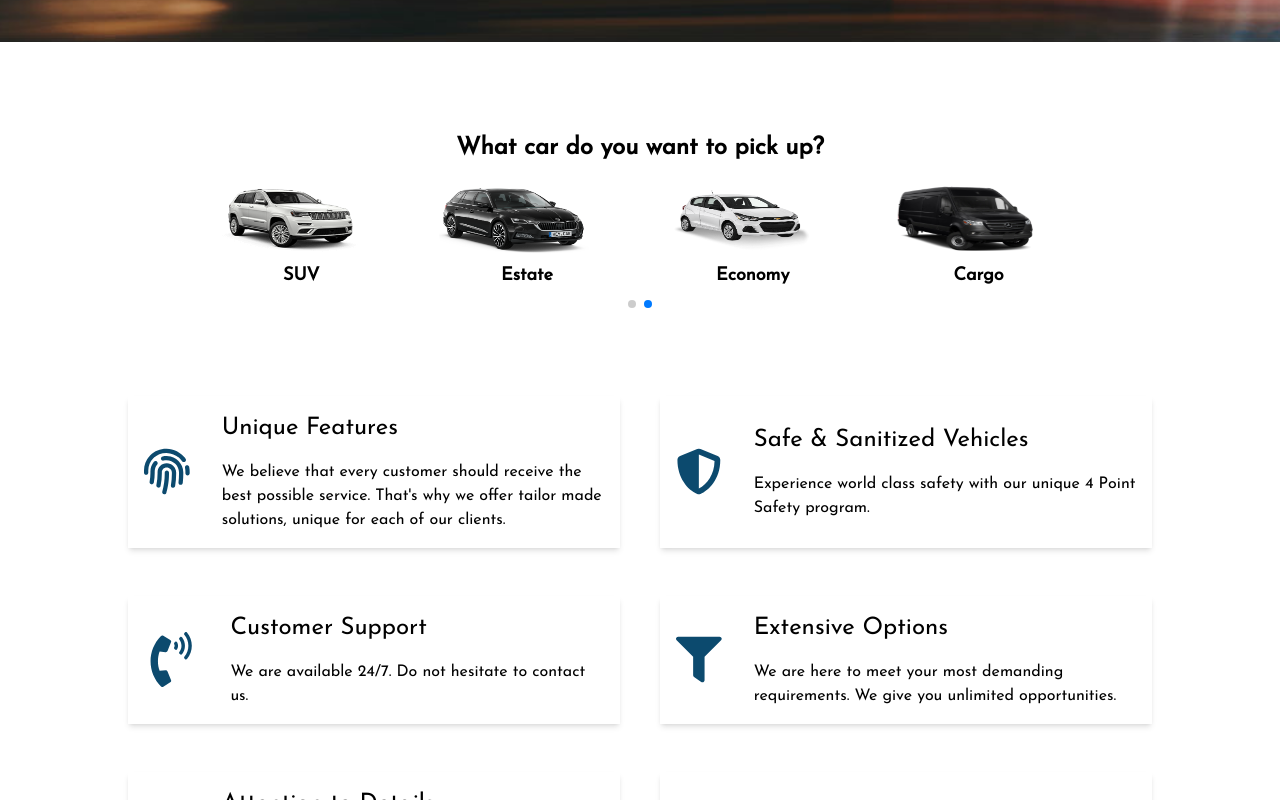
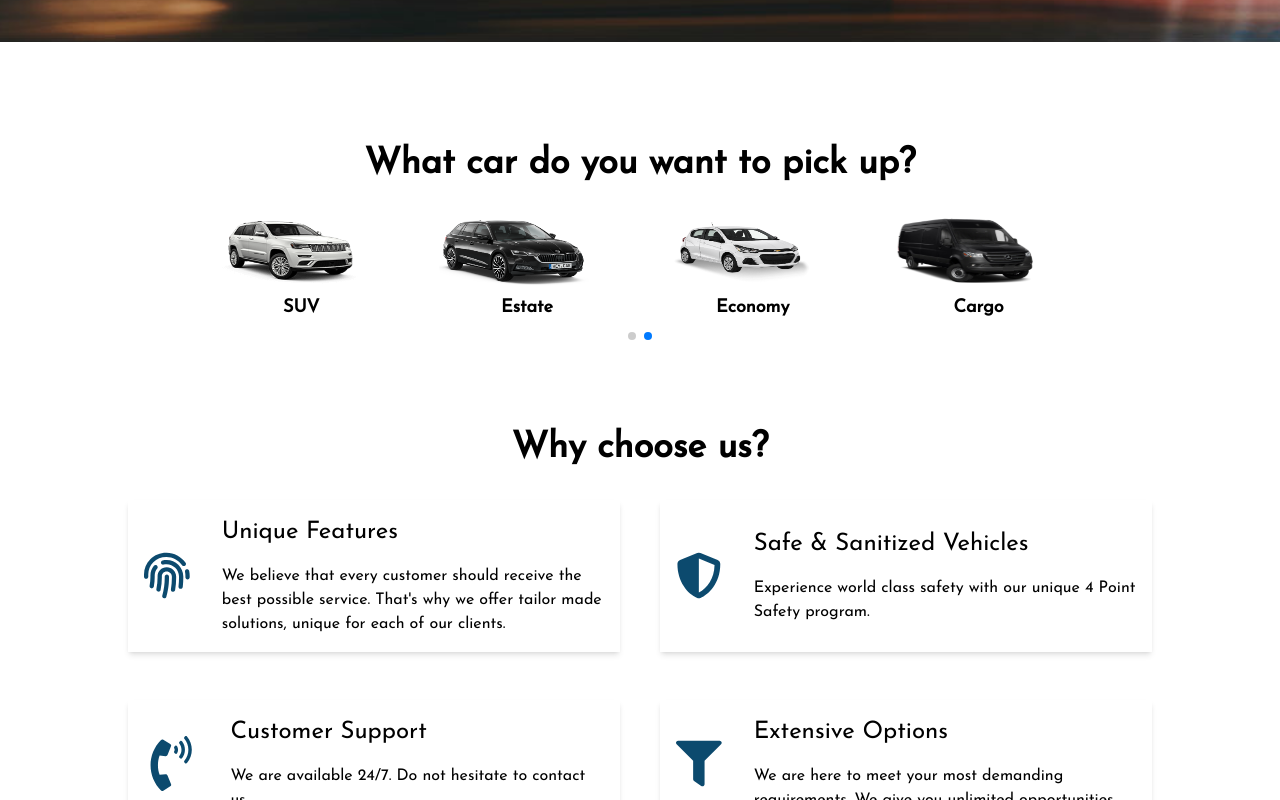
Before and after one commit to zradev/rent-a-car, a React (Create React App) app: page / in a window 1280 px wide. Shown: the part 560-1360 px from the top of the page. Built offline with nearby package versions, Linux system fonts and the light colour scheme.

Commit message:
Add Heading component

```diff
--- /dev/null
+++ b/src/components/common/Heading.tsx
@@ -0,0 +1,17 @@
+import React from "react";
+
+interface IProps {
+  title: string;
+  subtitle?: string;
+}
+
+const Heading = ({ title, subtitle = "" }: IProps) => {
+  return (
+    <div className="text-center my-8">
+      <h2 className="text-4xl font-bold">{title}</h2>
+      <h3 className="text-xl text-slate-500	">{subtitle}</h3>
+    </div>
+  );
+};
+
+export default Heading;
--- a/src/pages/home/index.tsx
+++ b/src/pages/home/index.tsx
@@ -4,6 +4,7 @@ import SearchForm from "../../components/searchForm/SearchForm";
 import MainLayout from "../../layouts/MainLayout";
 import { CARDS, CAR_TYPES } from "../../utils/constants";
 import { Link } from "react-router-dom";
+import Heading from "../../components/common/Heading";
 
 const Index = () => {
   const heroImg = require("../../assets/images/layouts/home_hero.jpg");
@@ -21,13 +22,13 @@ const Index = () => {
         </div>
         <section className="flex justify-center my-[70px]">
           <div className="w-[95%] md:w-[85%] lg:w-2/3">
-            <h1 className="text-center text-2xl font-bold my-5">
-              What car do you want to pick up?
-            </h1>
+            <Heading title="What car do you want to pick up?" />
             <Carousel items={CAR_TYPES} />
           </div>
         </section>
-        <section className="grid grid-cols-1 md:grid-cols-2 gap-10 w-[80%] m-auto ">
+        <section className=" w-[80%] m-auto ">
+          <Heading title="Why choose us?" />
+          <div className="grid grid-cols-1 md:grid-cols-2 gap-10">
             {CARDS.map((card, index) => (
               <div
                 key={index}
@@ -40,6 +41,7 @@ const Index = () => {
                 </div>
               </div>
             ))}
+          </div>
         </section>
         <section>
           <Link to="/cars">
```
Lines whose indentation alone changed are shown as unchanged.
